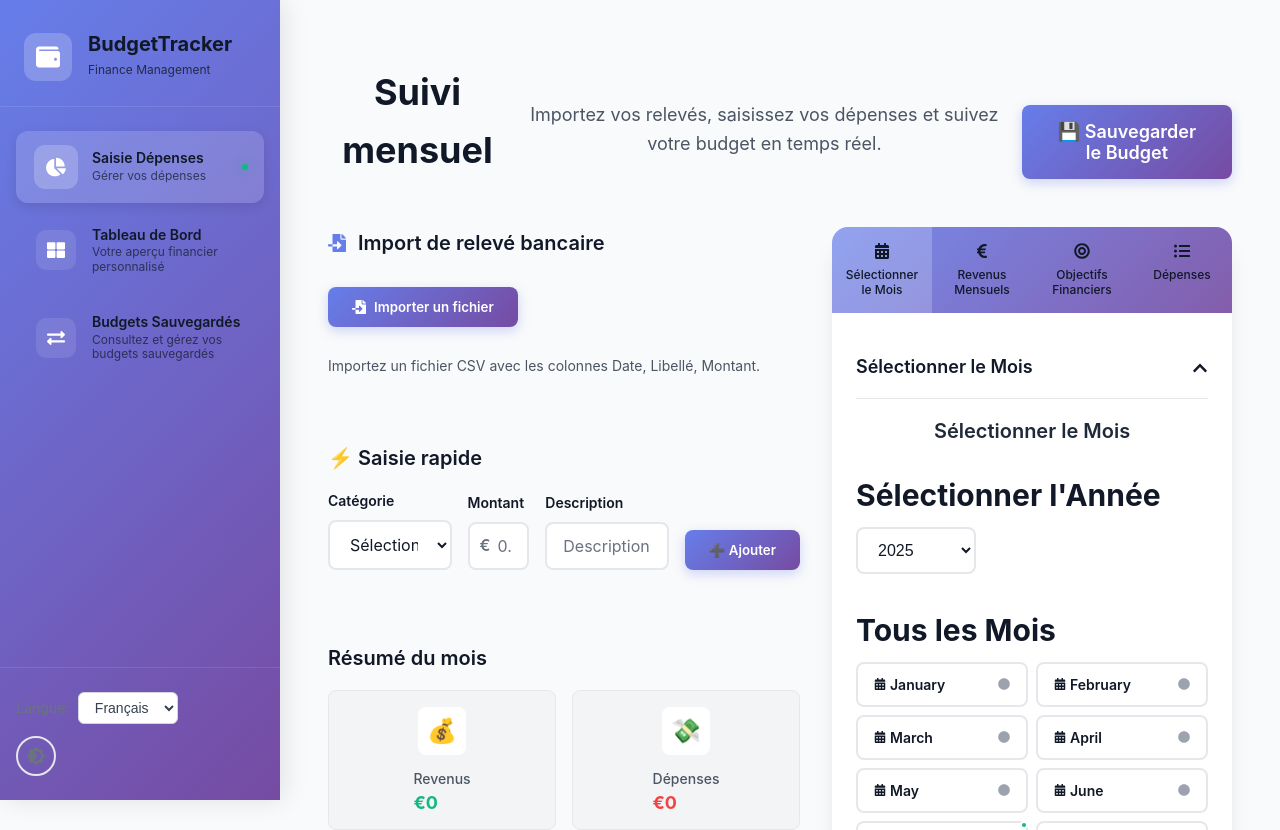
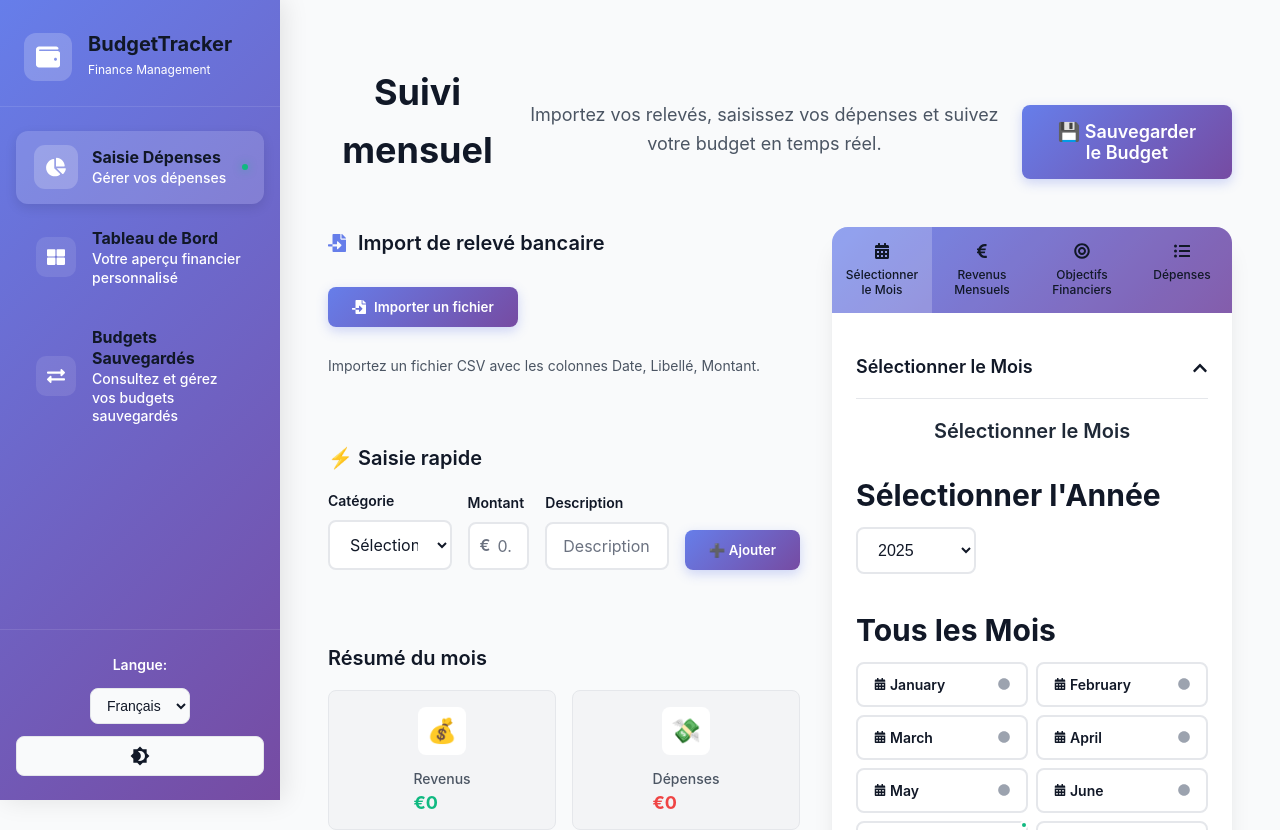
Before and after one commit to GARNIER-Emmanuel/Budget-Tracker, a React (Create React App) app: page / in a window 1280 px wide. Shown: the top 830 px of the page. Built offline with nearby package versions, Linux system fonts and the light colour scheme.

Commit message:
update :all design graphique app navbar

```diff
--- a/src/styles/design-system.css
+++ b/src/styles/design-system.css
@@ -1314,7 +1314,7 @@
 
 .brand-text span {
   font-size: var(--font-size-xs);
-  opacity: 0.8;
+  color: var(--white);
   font-weight: 400;
 }
 
@@ -1378,15 +1378,17 @@
 }
 
 .nav-item-label {
-  font-weight: 600;
-  font-size: var(--font-size-sm);
-  line-height: 1.2;
+  font-weight: 700;
+  font-size: var(--font-size-base);
+  line-height: 1.3;
+  color: var(--text-primary);
 }
 
 .nav-item-description {
-  font-size: var(--font-size-xs);
-  opacity: 0.7;
-  line-height: 1.2;
+  font-size: var(--font-size-sm);
+  color: var(--white);
+  line-height: 1.3;
+  font-weight: 500;
 }
 
 .nav-item-indicator {
@@ -1407,6 +1409,72 @@
   display: flex;
   flex-direction: column;
   gap: var(--spacing-3);
+}
+
+/* Language Selector Styles */
+.language-selector {
+  display: flex;
+  flex-direction: column;
+  gap: var(--spacing-2);
+}
+
+.language-label {
+  font-size: var(--font-size-sm);
+  font-weight: 600;
+  color: var(--white);
+  margin-bottom: var(--spacing-1);
+}
+
+.language-select {
+  background: var(--bg-secondary);
+  border: 1px solid var(--border-color);
+  border-radius: var(--border-radius-md);
+  padding: var(--spacing-2) var(--spacing-3);
+  font-size: var(--font-size-sm);
+  font-weight: 500;
+  color: var(--text-primary);
+  cursor: pointer;
+  transition: all var(--transition-normal);
+}
+
+.language-select:hover {
+  border-color: var(--primary-color);
+  background: var(--bg-primary);
+}
+
+.language-select:focus {
+  outline: none;
+  border-color: var(--primary-color);
+  box-shadow: 0 0 0 2px rgba(102, 126, 234, 0.2);
+}
+
+/* Dark Mode Toggle Styles */
+.dark-mode-toggle {
+  display: flex;
+  align-items: center;
+  justify-content: center;
+  width: 100%;
+  padding: var(--spacing-3);
+  background: var(--bg-secondary);
+  border: 1px solid var(--border-color);
+  border-radius: var(--border-radius-md);
+  color: var(--text-primary);
+  cursor: pointer;
+  transition: all var(--transition-normal);
+  font-size: var(--font-size-sm);
+  font-weight: 500;
+}
+
+.dark-mode-toggle:hover {
+  background: var(--bg-primary);
+  border-color: var(--primary-color);
+  transform: translateY(-1px);
+}
+
+.dark-mode-toggle .toggle-icon {
+  width: 20px;
+  height: 20px;
+  color: var(--text-primary);
 }
 
 /* Animations */
```
